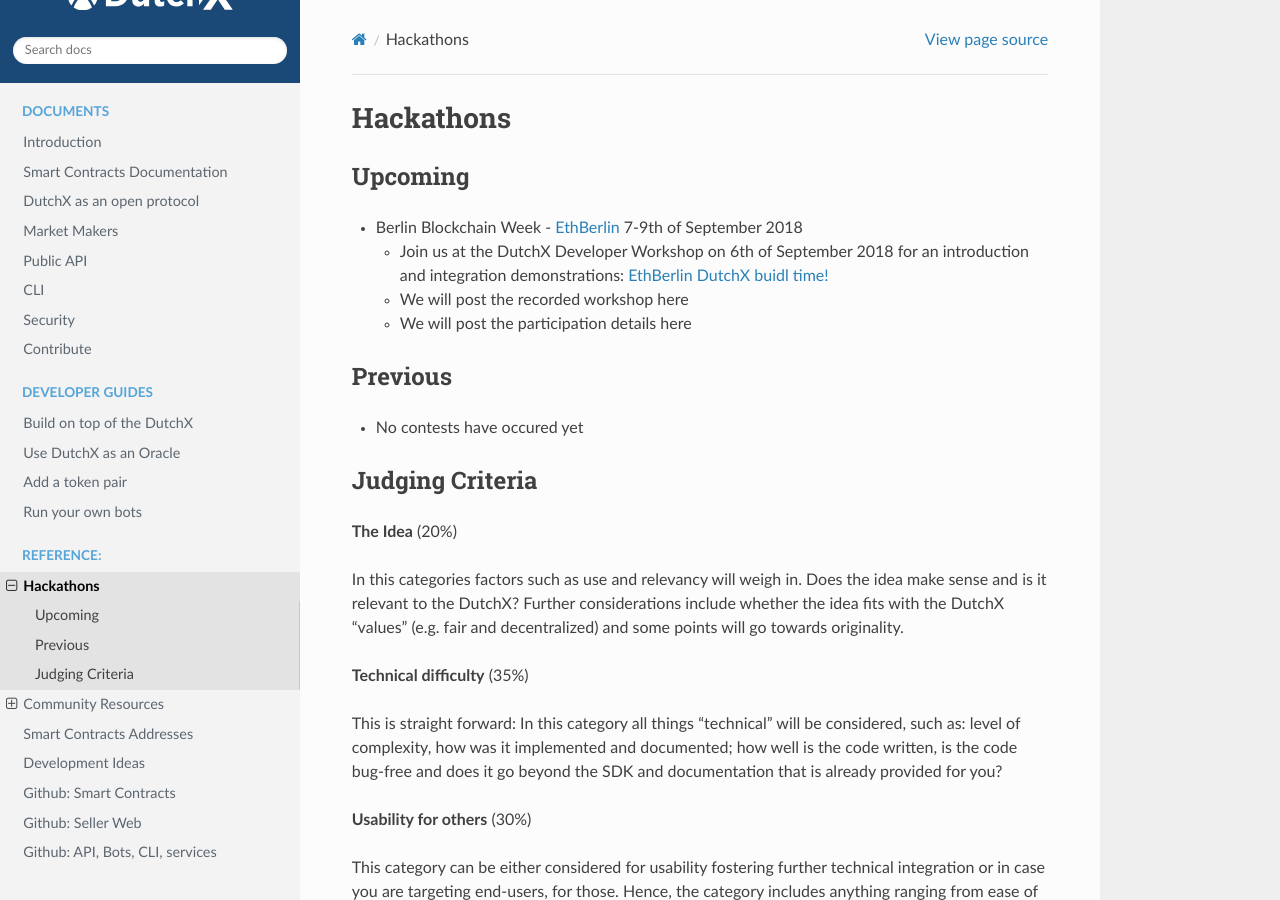
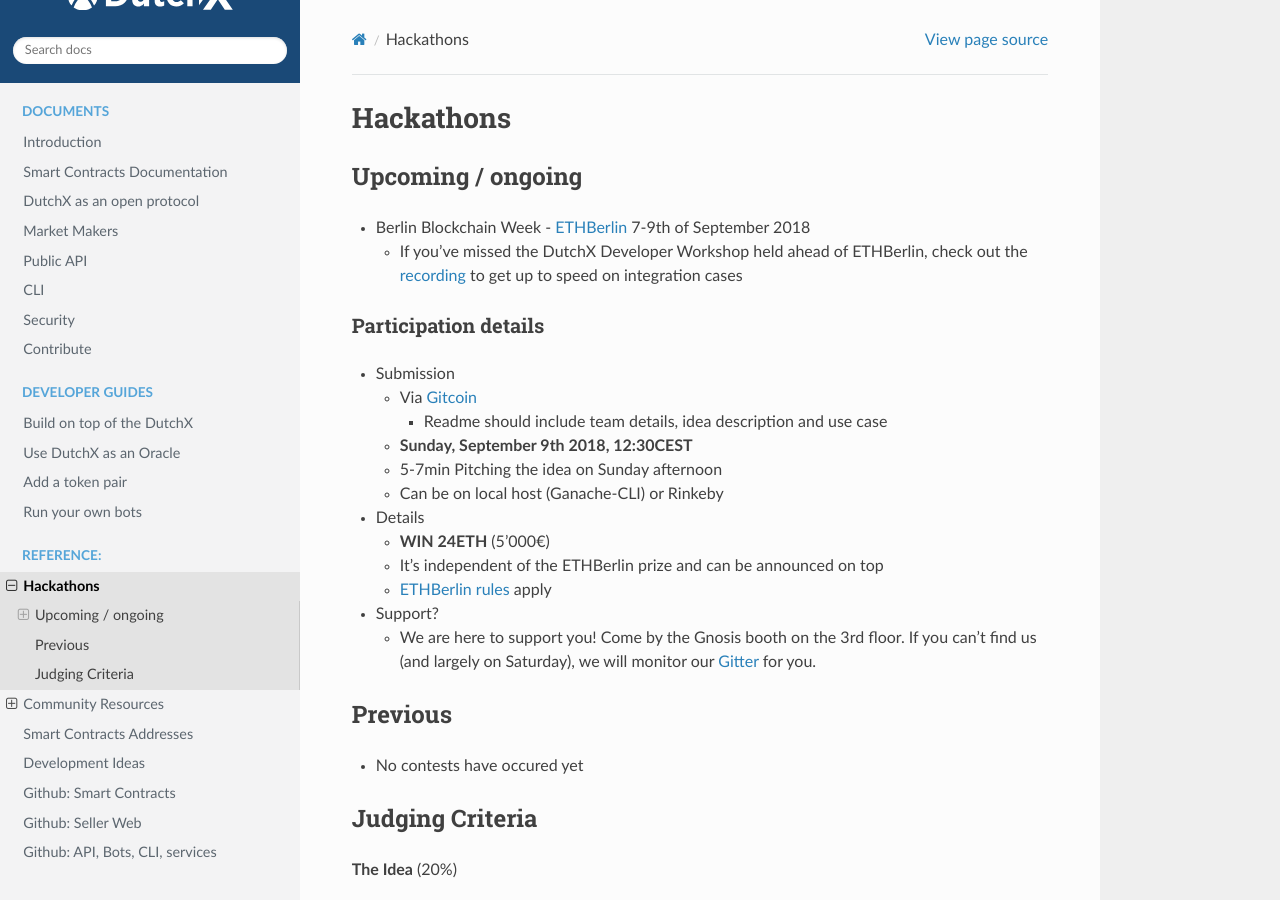
Before and after one commit to gnosis/dx-docs, a Sphinx documentation site: the page built from source/community-resources.md, in a window 1280 px wide and 900 px high. Built offline with Sphinx 7.4.7 and the Read the Docs theme 2.0.0, drawn with Linux system fonts in a browser that asks for light colours.

Commit message:
Update community-resources.md

```diff
--- a/source/community-resources.md
+++ b/source/community-resources.md
@@ -1,10 +1,24 @@
 # Hackathons
 
-## Upcoming
-- Berlin Blockchain Week - [EthBerlin](https://ethberlin.com/) 7-9th of September 2018
-    - Join us at the DutchX Developer Workshop on 6th of September 2018 for an introduction and integration demonstrations:  [EthBerlin DutchX buidl time!](https://www.meetup.com/es-ES/gnosispm/events/253816515/)
-    - We will post the recorded workshop here
-    - We will post the participation details here
+## Upcoming / ongoing
+- Berlin Blockchain Week - [ETHBerlin](https://ethberlin.com/) 7-9th of September 2018
+    - If you've missed the DutchX Developer Workshop held ahead of ETHBerlin, check out the [recording](https://www.youtube.com/watch?v=ctBRuewslbI) to get up to speed on integration cases
+
+### Participation details
+- Submission
+    - Via [Gitcoin](https://gitcoin.co/issue/ethberlin-hackathon/ETHBerlin-Bounties/7/1119)
+        - Readme should include team details, idea description and use case
+    - **Sunday, September 9th 2018, 12:30CEST**
+    - 5-7min Pitching the idea on Sunday afternoon
+    - Can be on local host (Ganache-CLI) or Rinkeby
+- Details
+    - **WIN 24ETH** (5'000€)
+    - It's independent of the ETHBerlin prize and can be announced on top
+    - [ETHBerlin rules](https://github.com/ethberlin-hackathon/ETHBerlin-Bounties) apply
+- Support?
+   - We are here to support you! Come by the Gnosis booth on the 3rd floor.
+   If you can't find us (and largely on Saturday), we will monitor our [Gitter](https://gitter.im/gnosis/DutchX) for you.
+
 
 ## Previous
 - No contests have occured yet
```
